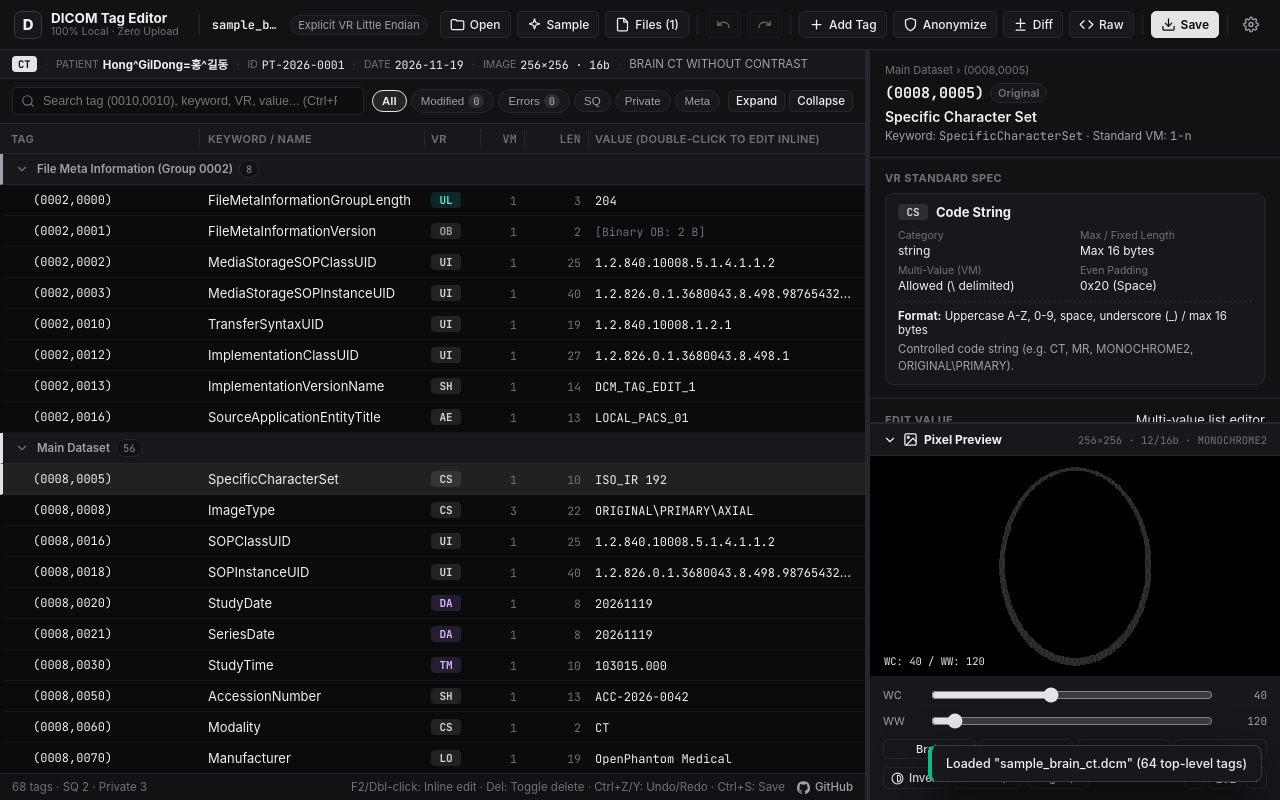
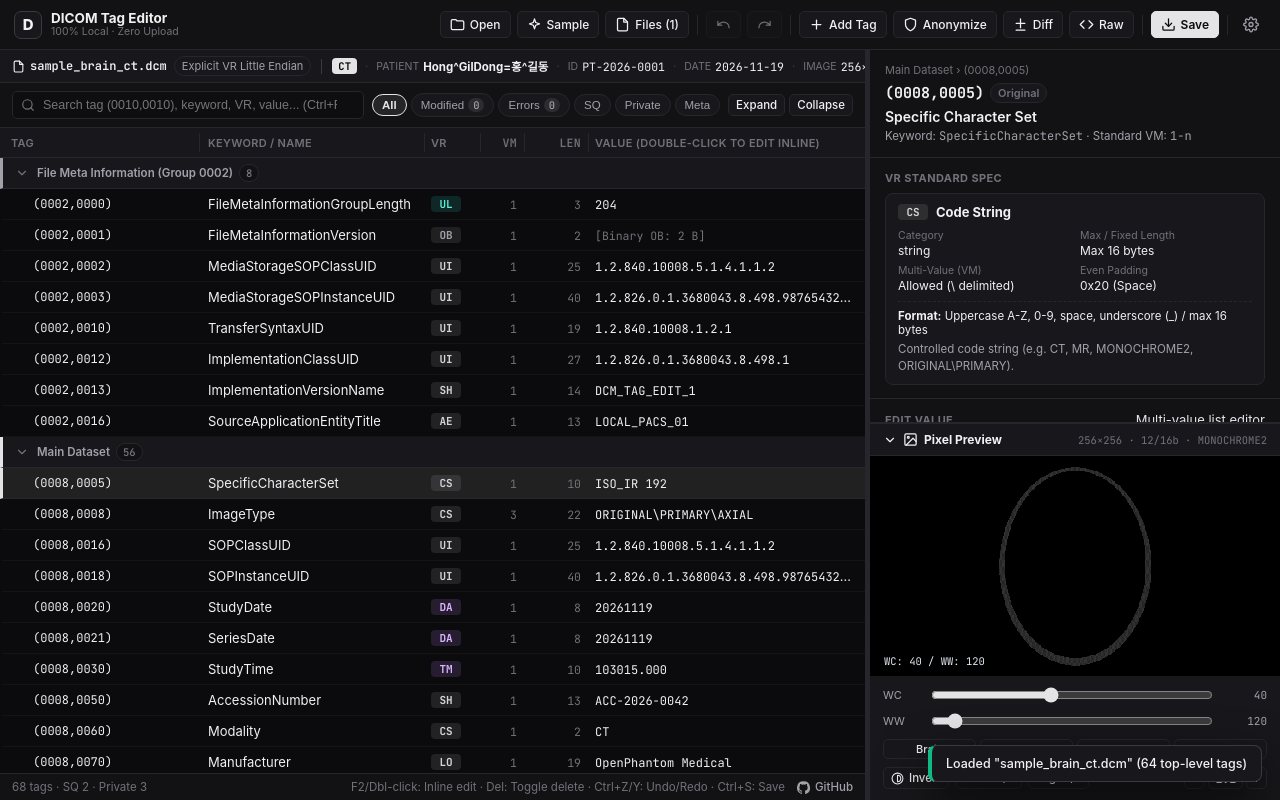
Before and after one commit to j0n9m1n1/dicom-tag-editor, a plain HTML site: page index.html in a window 1280 px wide. Both pictures are taken after a click on the button "Sample". Drawn offline with Linux system fonts and the light colour scheme; a web font is replaced by a local one.

Commit message:
refactor(ui): move filename, Transfer Syntax, and change badge into summary strip below topbar

```diff
--- a/index.html
+++ b/index.html
@@ -77,11 +77,6 @@
             <strong>DICOM Tag Editor</strong>
             <span class="brand-sub" data-i18n="brandSub">100% Local · 서버 전송 없음</span>
           </div>
-        </div>
-        <div class="file-meta-bar hidden" id="file-meta-bar">
-          <span class="file-name" id="file-name-label"></span>
-          <span class="ts-badge" id="ts-badge"></span>
-          <span class="change-summary hidden" id="change-summary"></span>
         </div>
       </div>
 
--- a/src/main.js
+++ b/src/main.js
@@ -23,10 +23,6 @@ const store = new AppStore();
 const brandHome = document.getElementById('brand-home');
 const welcomeView = document.getElementById('welcome-view');
 const editorView = document.getElementById('editor-view');
-const fileMetaBar = document.getElementById('file-meta-bar');
-const fileNameLabel = document.getElementById('file-name-label');
-const tsBadge = document.getElementById('ts-badge');
-const changeSummary = document.getElementById('change-summary');
 
 const btnOpen = document.getElementById('btn-open');
 const btnSample = document.getElementById('btn-sample');
@@ -185,7 +181,6 @@ function updateToolbarAndHeader() {
 
   welcomeView.classList.toggle('hidden', hasDoc);
   editorView.classList.toggle('hidden', !hasDoc);
-  fileMetaBar.classList.toggle('hidden', !hasDoc);
   mobileNav.classList.toggle('hidden', !hasDoc);
 
   // Sync mobile tab state on editor view & bottom nav
@@ -221,12 +216,24 @@ function updateToolbarAndHeader() {
   }
 
   const doc = store.doc;
-  fileNameLabel.textContent = doc.fileName;
-  fileNameLabel.title = doc.fileName;
-  tsBadge.textContent = doc.transferSyntaxInfo?.name || doc.transferSyntaxUid;
-  tsBadge.title = `Transfer Syntax UID: ${doc.transferSyntaxUid}`;
+  const stats = store.getStatsAndDiff();
+  const totalChanges = stats.modified + stats.added + stats.deleted;
 
-  // Update top key metadata summary strip
+  // Build file meta + key DICOM attributes in the summary strip below the topbar
+  const tsText = doc.transferSyntaxInfo?.name || doc.transferSyntaxUid || '';
+  const changeParts = [];
+  if (stats.modified) changeParts.push(t('changeMod', { n: stats.modified }));
+  if (stats.added) changeParts.push(t('changeAdd', { n: stats.added }));
+  if (stats.deleted) changeParts.push(t('changeDel', { n: stats.deleted }));
+
+  const fileLeadHtml = `
+    <div class="sum-file-group">
+      <span class="file-name" title="${escapeHtml(doc.fileName)}">${icons.files(13)} ${escapeHtml(doc.fileName)}</span>
+      ${tsText ? `<span class="ts-badge" title="Transfer Syntax UID: ${escapeHtml(doc.transferSyntaxUid)}">${escapeHtml(tsText)}</span>` : ''}
+      ${changeParts.length > 0 ? `<span class="change-summary">${escapeHtml(changeParts.join(' · '))}</span>` : ''}
+    </div>
+  `;
+
   const getVal = (hex) => {
     const node = doc.datasetNodes.find((n) => n.tag === hex && n.status !== 'deleted');
     return node && !node.isBinary && !node.isSequence ? (node.value || '').trim() : '';
@@ -257,26 +264,12 @@ function updateToolbarAndHeader() {
   }
   if (studyDesc) summaryItems.push(`<span class="sum-item sum-desc" title="${escapeHtml(studyDesc)}">${escapeHtml(studyDesc)}</span>`);
 
-  if (summaryItems.length > 0) {
-    summaryStrip.innerHTML = summaryItems.join('<span class="sum-dot">·</span>');
-    summaryStrip.classList.remove('hidden');
-  } else {
-    summaryStrip.classList.add('hidden');
-  }
-
-  const stats = store.getStatsAndDiff();
-  const totalChanges = stats.modified + stats.added + stats.deleted;
-
-  if (totalChanges > 0) {
-    const parts = [];
-    if (stats.modified) parts.push(t('changeMod', { n: stats.modified }));
-    if (stats.added) parts.push(t('changeAdd', { n: stats.added }));
-    if (stats.deleted) parts.push(t('changeDel', { n: stats.deleted }));
-    changeSummary.textContent = parts.join(' · ');
-    changeSummary.classList.remove('hidden');
-  } else {
-    changeSummary.classList.add('hidden');
-  }
+  summaryStrip.innerHTML =
+    fileLeadHtml +
+    (summaryItems.length > 0
+      ? `<span class="sum-sep"></span><div class="sum-meta-group">${summaryItems.join('<span class="sum-dot">·</span>')}</div>`
+      : '');
+  summaryStrip.classList.remove('hidden');
 
   cntModified.textContent = String(totalChanges);
   cntInvalid.textContent = String(stats.invalid);
--- a/src/styles.css
+++ b/src/styles.css
@@ -254,13 +254,17 @@ code {
 }
 
 .file-name {
+  display: inline-flex;
+  align-items: center;
+  gap: 5px;
   font-family: var(--font-mono);
   font-size: 12px;
   font-weight: 600;
+  color: var(--text-primary);
   white-space: nowrap;
   overflow: hidden;
   text-overflow: ellipsis;
-  max-width: 220px;
+  max-width: 340px;
 }
 
 .ts-badge {
@@ -1930,7 +1934,7 @@ kbd {
 .summary-strip {
   display: flex;
   align-items: center;
-  gap: 8px;
+  gap: 10px;
   padding: 6px 12px;
   background: var(--bg-elevated);
   border-bottom: 1px solid var(--border);
@@ -1938,6 +1942,27 @@ kbd {
   color: var(--text-secondary);
   overflow-x: auto;
   white-space: nowrap;
+  flex-shrink: 0;
+}
+
+.sum-file-group {
+  display: inline-flex;
+  align-items: center;
+  gap: 7px;
+  flex-shrink: 0;
+}
+
+.sum-sep {
+  width: 1px;
+  height: 15px;
+  background: var(--border-strong);
+  flex-shrink: 0;
+}
+
+.sum-meta-group {
+  display: inline-flex;
+  align-items: center;
+  gap: 8px;
   flex-shrink: 0;
 }
 
@@ -2160,9 +2185,7 @@ kbd {
   }
 
   .brand-sub,
-  .ts-badge,
   .toolbar-sep,
-  #btn-toggle-pixel,
   #btn-files {
     display: none !important;
   }
```
